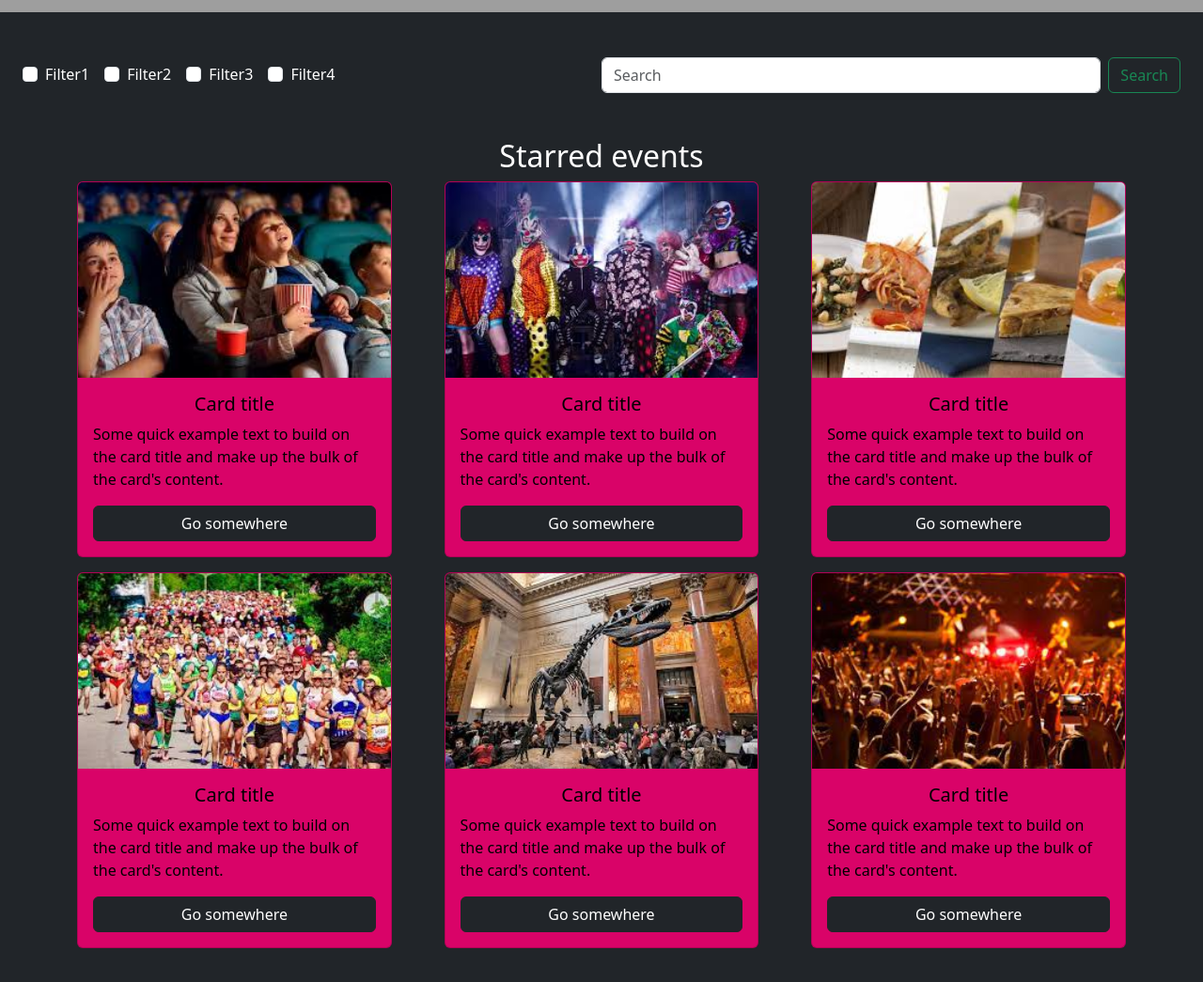
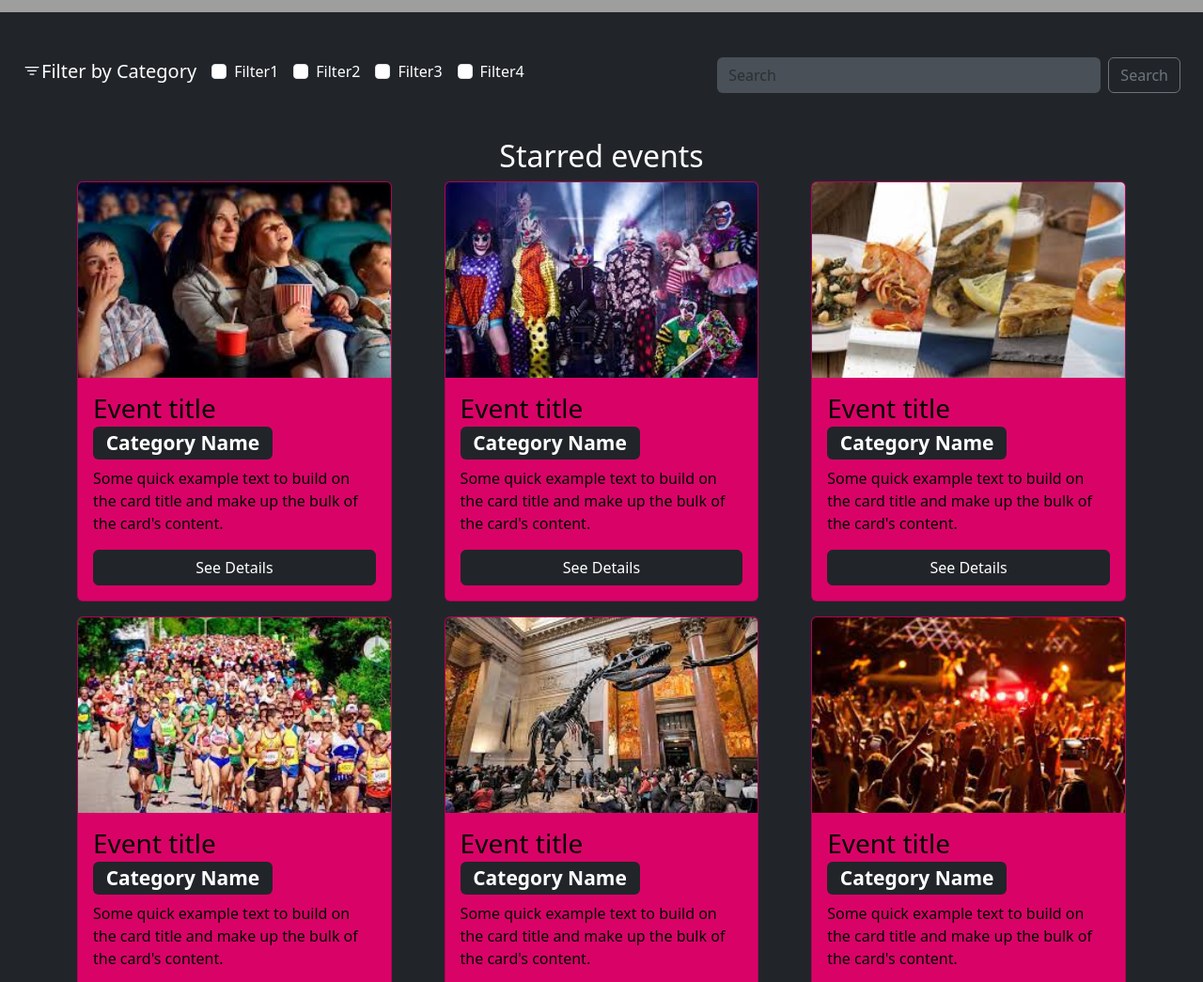
Before and after one commit to Kameha1011/-AmazingEvents_FLORES, a plain HTML site: page index.html in a window 1280 px wide. Shown: the part 781-1826 px from the top of the page at 94% size. Drawn offline with nearby package versions, Linux system fonts and the light colour scheme; grey boxes are pictures that could not be loaded.

Commit message:
added more details and fixed variuos responsive issues

```diff
--- a/assets/styles/styles.css
+++ b/assets/styles/styles.css
@@ -14,7 +14,7 @@ header{
     height: 90vh;
 }
 .carousel-item img{
-    object-fit: cover;
+    object-fit: fill;
 }
 .carousel-caption{
 top: 14rem;
@@ -25,6 +25,16 @@ main{
 form fieldset:nth-child(2){
     width: 100%;
 }
+form fieldset h5{
+    width: 100%;
+}
+.form-control, .form-control:focus{
+    background-color: #495057;
+    border: none;
+    color: white;
+    box-shadow: none;
+}
+
 .card{
     width: 100%;
     background-color: #d90368;
@@ -56,14 +66,18 @@ footer ul{
 }
 
 @media(min-width: 768px){
-    form fieldset:nth-child(2){
-        width: 50%;
-    }
+
     .card{
         width: 45%;
     }
+    form fieldset h5{
+        width: auto;
+    }
 }
 @media(min-width: 1024px){
+    form fieldset:nth-child(2){
+        width: 40%;
+    }
     .card{
         width: 30%;
     }
--- a/index.html
+++ b/index.html
@@ -111,7 +111,8 @@
   </header>
   <main class="container-fluid">
     <form action="" method="POST" class="container-fluid d-flex flex-column flex-md-row flex-wrap justify-content-md-between align-items-center gap-3 my-5">
-      <fieldset class="d-flex gap-3 justify-content-center">
+      <fieldset class="d-flex flex-wrap gap-3 justify-content-center">
+        <h5 class="flex-gap1 text-center"><i class="bi bi-filter"></i>Filter by Category</h5>
         <div class="form-check">
           <input class="form-check-input" type="checkbox" value="filter1" id="flexCheckDefault1">
           <label class="form-check-label" for="flexCheckDefault1">
@@ -140,7 +141,7 @@
 
       <fieldset class="d-flex gap-2 justify-content-md-center">
         <input class="form-control w-100" type="search" placeholder="Search" aria-label="Search" id="search" name="search">
-        <button class="btn btn-outline-success" type="submit">Search</button>
+        <button class="btn btn-outline-secondary" type="submit">Search</button>
       </fieldset>
     </form>
     <section>
@@ -149,55 +150,55 @@
         <div class="card ">
           <img src="./assets/images/Cinema.jpg" class="card-img-top object-fit-cover" alt="...">
           <div class="card-body">
-            <h5 class="card-title text-center">Card title</h5>
+            <h3 class="card-title">Event title <span class="badge bg-dark">Category Name</span></h3>
             <p class="card-text">Some quick example text to build on the card title and make up the bulk of the card's
               content.</p>
-            <a href="#" class="btn btn-dark">Go somewhere</a>
+            <a href="#" class="btn btn-dark">See Details</a>
           </div>
         </div>
         <div class="card ">
           <img src="./assets/images/Costume_Party.jpg" class="card-img-top object-fit-cover" alt="...">
           <div class="card-body">
-            <h5 class="card-title text-center">Card title</h5>
+            <h3 class="card-title">Event title <span class="badge bg-dark">Category Name</span></h3>
             <p class="card-text">Some quick example text to build on the card title and make up the bulk of the card's
               content.</p>
-            <a href="#" class="btn btn-dark">Go somewhere</a>
+            <a href="#" class="btn btn-dark">See Details</a>
           </div>
         </div>
         <div class="card ">
           <img src="./assets/images/Food_Fair.jpg" class="card-img-top object-fit-cover" alt="...">
           <div class="card-body">
-            <h5 class="card-title text-center">Card title</h5>
+            <h3 class="card-title">Event title <span class="badge bg-dark">Category Name</span></h3>
             <p class="card-text">Some quick example text to build on the card title and make up the bulk of the card's
               content.</p>
-            <a href="#" class="btn btn-dark">Go somewhere</a>
+            <a href="#" class="btn btn-dark">See Details</a>
           </div>
         </div>
         <div class="card ">
           <img src="./assets/images/Marathon.jpg" class="card-img-top object-fit-cover" alt="...">
           <div class="card-body">
-            <h5 class="card-title text-center">Card title</h5>
+            <h3 class="card-title">Event title <span class="badge bg-dark">Category Name</span></h3>
             <p class="card-text">Some quick example text to build on the card title and make up the bulk of the card's
               content.</p>
-            <a href="#" class="btn btn-dark">Go somewhere</a>
+            <a href="#" class="btn btn-dark">See Details</a>
           </div>
         </div>
         <div class="card ">
           <img src="./assets/images/Museum_Tour.jpg" class="card-img-top object-fit-cover" alt="...">
           <div class="card-body">
-            <h5 class="card-title text-center">Card title</h5>
+            <h3 class="card-title">Event title <span class="badge bg-dark">Category Name</span></h3>
             <p class="card-text">Some quick example text to build on the card title and make up the bulk of the card's
               content.</p>
-            <a href="#" class="btn btn-dark">Go somewhere</a>
+            <a href="#" class="btn btn-dark">See Details</a>
           </div>
         </div>
         <div class="card ">
           <img src="./assets/images/Music_Concert.jpg" class="card-img-top object-fit-cover" alt="...">
           <div class="card-body">
-            <h5 class="card-title text-center">Card title</h5>
+            <h3 class="card-title">Event title <span class="badge bg-dark">Category Name</span></h3>
             <p class="card-text">Some quick example text to build on the card title and make up the bulk of the card's
               content.</p>
-            <a href="#" class="btn btn-dark ">Go somewhere</a>
+            <a href="#" class="btn btn-dark ">See Details</a>
           </div>
         </div>
       </div>
@@ -207,13 +208,19 @@
     class="container-fluid d-flex flex-column flex-md-row justify-content-md-between align-items-center align-items-md-start">
     <ul class="d-flex gap-3">
       <li>
-        <i class="bi bi-instagram"></i>
+        <a href="#">
+          <i class="bi bi-instagram text-dark"></i>
+        </a>
       </li>
       <li>
-        <i class="bi bi-facebook"></i>
+        <a href="#">
+          <i class="bi bi-facebook  text-dark"></i>
+        </a>
       </li>
       <li>
-        <i class="bi bi-whatsapp"></i>
+        <a href="#">
+          <i class="bi bi-whatsapp  text-dark"></i>
+        </a>
       </li>
     </ul>
     <p>&copy;By Omar Flores From Cohort 11 </p>
```
